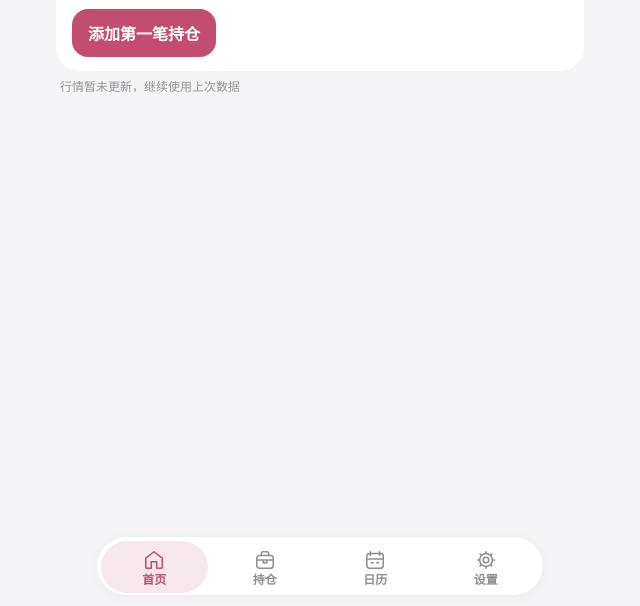
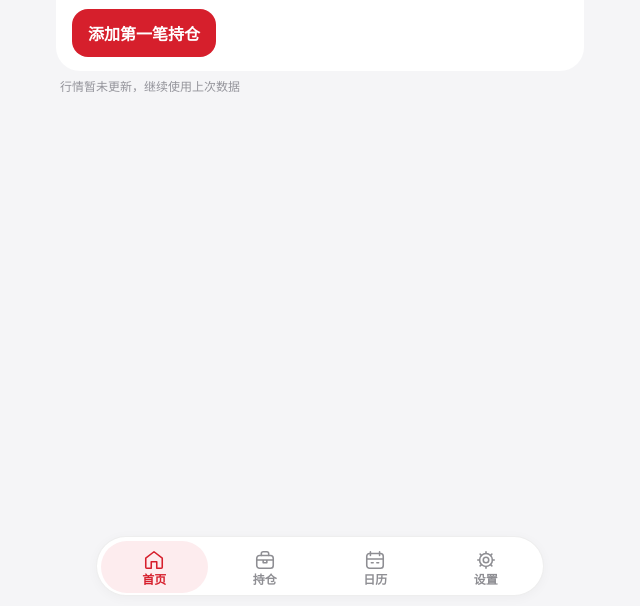
Before and after one commit to dingdinglean/tangping-dividend-ding, a website: page index.html in a window 1280 px wide. Shown: the part 194-800 px from the top of the page, without its empty margins (320-960 px from the left). Drawn offline with Linux system fonts and the light colour scheme.

Commit message:
Name the first milestone and label holdings 股息率 (#21)
Before the first level unlocks, the home card titles 保费自由 and shows the amount toward ¥1,000 without 「从第一步开始」 or 「下一站」. Holdings rows label the percentage 股息率. Progress and forecast colors move from dusty rose and peach to a true red and a clearer yellow. PWA cache is tangping-dividend-v7.7.3.

```diff
--- a/app.js
+++ b/app.js
@@ -1,6 +1,6 @@
-import { configureMarketEndpoint, refreshSnapshot, fetchUsdCnyRate, fetchAlphaQuote, fetchAlphaDividends, fetchAlphaMonthlyAdjustedDividends, fetchAlphaOverviewDividend, wait } from "./market-data.js?v=7.7.2";
-import { latestCompletedUsTradingSession } from "./market-calendar.js?v=7.7.2";
-import { APP_VERSION } from "./pwa-release.js?v=7.7.2";
+import { configureMarketEndpoint, refreshSnapshot, fetchUsdCnyRate, fetchAlphaQuote, fetchAlphaDividends, fetchAlphaMonthlyAdjustedDividends, fetchAlphaOverviewDividend, wait } from "./market-data.js?v=7.7.3";
+import { latestCompletedUsTradingSession } from "./market-calendar.js?v=7.7.3";
+import { APP_VERSION } from "./pwa-release.js?v=7.7.3";
 
 const STORAGE_KEY = "tangping-dividend.v1";
 const DELETE_BACKUP_KEY = "tangping-dividend.backup-before-delete";
@@ -928,7 +928,7 @@ function blendedYieldFoot(positions) {
     .map((item) => dividendYieldTypeLabel(item)));
   if (labels.size === 1) return `口径：${[...labels][0]}`;
   if (labels.size > 1) return "各标的口径不同，不是统一股息率";
-  return "尚无收益率";
+  return "尚无股息率";
 }
 
 function renderMarketCaption() {
@@ -972,10 +972,15 @@ function renderHome() {
 function renderFreedomMilestones(monthlyIncomeCny) {
   const { current, next, progress } = getFreedomStatus(monthlyIncomeCny);
   const incomeUsd = monthlyIncomeCny / number(state.settings.exchangeRate, 7.2);
+  const heading = current?.name || next?.name || "自由里程碑";
+  const nextStop = current && next ? ` <span>· 下一站 ${escapeHtml(next.name)}</span>` : "";
+  const detail = next
+    ? `${animatedMoney("freedom-next", incomeUsd)} / ${displayCnyAmount(next.amountCny)}${nextStop}`
+    : "五个里程碑已全部解锁";
   return `
     <section class="card freedom-card">
-      <div class="card-heading"><div><span class="eyebrow">自由里程碑</span><h2>${current ? escapeHtml(current.name) : "从第一步开始"}</h2></div><button class="milestone-edit" data-action="open-milestone-settings" aria-label="编辑自由里程碑"><span>${progress.toFixed(1)}%</span>${uiIcon("chevron")}</button></div>
-      <div class="freedom-next">${next ? `${animatedMoney("freedom-next", incomeUsd)} / ${displayCnyAmount(next.amountCny)} <span>· 下一站 ${escapeHtml(next.name)}</span>` : "五个里程碑已全部解锁"}</div>
+      <div class="card-heading"><div><span class="eyebrow">自由里程碑</span><h2>${escapeHtml(heading)}</h2></div><button class="milestone-edit" data-action="open-milestone-settings" aria-label="编辑自由里程碑"><span>${progress.toFixed(1)}%</span>${uiIcon("chevron")}</button></div>
+      <div class="freedom-next">${detail}</div>
       <div class="progress-track freedom-progress" role="progressbar" aria-label="下一自由里程碑进度" aria-valuemin="0" aria-valuemax="100" aria-valuenow="${progress.toFixed(1)}"><div class="progress-fill" data-progress-value="${progress}" style="transform:scaleX(${progress / 100})"></div></div>
     </section>`;
 }
@@ -1104,7 +1109,7 @@ function renderAssetCard(item) {
   return `
     <article class="card asset-card asset-card-compact ${expanded ? "is-expanded" : ""}" data-asset-card="${escapeHtml(asset.id)}">
       <button class="asset-toggle" type="button" data-action="toggle-asset" data-id="${escapeHtml(asset.id)}" aria-expanded="${expanded}" aria-controls="${detailsId}" aria-label="${expanded ? "收起" : "展开"} ${escapeHtml(asset.ticker)} 详情">
-        <span class="asset-compact-head"><strong class="asset-symbol">${escapeHtml(asset.ticker)}</strong><span class="asset-shares">${item.shares.toFixed(4).replace(/\.0+$/, "")} 股</span><span class="asset-compact-yield"><small>收益率</small><strong>${dividendRate}</strong><span class="asset-chevron" aria-hidden="true">⌄</span></span></span>
+        <span class="asset-compact-head"><strong class="asset-symbol">${escapeHtml(asset.ticker)}</strong><span class="asset-shares">${item.shares.toFixed(4).replace(/\.0+$/, "")} 股</span><span class="asset-compact-yield"><small>股息率</small><strong>${dividendRate}</strong><span class="asset-chevron" aria-hidden="true">⌄</span></span></span>
         <span class="asset-close-row"><span>收盘 <strong>${price}</strong></span>${changeText ? `<span class="price-change ${number(asset.priceChange) > 0 ? "positive" : number(asset.priceChange) < 0 ? "negative" : ""}">${changeText}</span>` : ""}<span>${shortDataDate(priceDateOf(asset))}</span><span class="price-state ${fresh ? "fresh" : "stale"}"><i class="status-dot ${fresh ? "fresh" : "stale"}"></i>${status}</span></span>
         <span class="asset-stat-grid"><span><label>已收分红 · USD</label><strong>${money(item.receivedDividends, "USD")}</strong></span><span><label>均价 · USD</label><strong>${item.shares > 0 ? money(avgCost, "USD") : "—"}</strong></span><span><label>净收益 · USD</label><strong class="${item.priceValid ? (item.pnl >= 0 ? "positive" : "negative") : ""}">${pnlText}</strong></span></span>
       </button>
--- a/index.html
+++ b/index.html
@@ -8,15 +8,15 @@
     <meta name="apple-mobile-web-app-status-bar-style" content="default" />
     <meta name="apple-mobile-web-app-title" content="躺平股息" />
     <meta name="description" content="记录少量美股持仓与被动股息收入的私人 PWA" />
-    <link rel="manifest" href="./manifest.webmanifest?v=7.7.2" />
+    <link rel="manifest" href="./manifest.webmanifest?v=7.7.3" />
     <link rel="icon" href="./icon.svg" type="image/svg+xml" />
     <link rel="apple-touch-icon" sizes="180x180" href="./icon-180.png" />
-    <link rel="stylesheet" href="./styles.css?v=7.7.2" />
+    <link rel="stylesheet" href="./styles.css?v=7.7.3" />
     <title>躺平股息</title>
   </head>
   <body>
     <div id="app"></div>
     <noscript>请启用 JavaScript 使用躺平股息。</noscript>
-    <script type="module" src="./app.js?v=7.7.2"></script>
+    <script type="module" src="./app.js?v=7.7.3"></script>
   </body>
 </html>
--- a/market-data.js
+++ b/market-data.js
@@ -1,5 +1,5 @@
-import { githubPagesSnapshotMirror } from "./pwa-release.js?v=7.7.2";
-import { latestCompletedUsTradingSession, sessionDateFromTimestamp } from "./market-calendar.js?v=7.7.2";
+import { githubPagesSnapshotMirror } from "./pwa-release.js?v=7.7.3";
+import { latestCompletedUsTradingSession, sessionDateFromTimestamp } from "./market-calendar.js?v=7.7.3";
 
 const FX_PRIMARY = "https://api.frankfurter.dev/v2/rate/USD/CNY";
 const FX_BACKUP = "https://open.er-api.com/v6/latest/USD";
--- a/package.json
+++ b/package.json
@@ -1,7 +1,7 @@
 {
   "name": "tangping-dividend",
   "private": true,
-  "version": "7.7.2",
+  "version": "7.7.3",
   "type": "module",
   "engines": { "node": ">=22" },
   "scripts": {
--- a/pwa-release.js
+++ b/pwa-release.js
@@ -6,7 +6,7 @@
 // Holdings stay in localStorage under tangping-dividend.v1 (app.js STORAGE_KEY).
 // Do not interpolate APP_VERSION into that key.
 
-export const APP_VERSION = "7.7.2";
+export const APP_VERSION = "7.7.3";
 
 export const APP_CACHE = `tangping-dividend-v${APP_VERSION}`;
 
--- a/styles.css
+++ b/styles.css
@@ -46,18 +46,18 @@
   --text-secondary: #8e8e93;
   --text-tertiary: #94949b;
   --divider: rgba(23, 23, 26, .07);
-  --accent: #c34d70;
-  --accent-strong: #ae3c5e;
-  --accent-soft: #f7e8ed;
-  --received: #c34d70;
-  --announced: #dfb766;
-  --forecast: #efb38b;
-  --yellow: #f0b54d;
+  --accent: #d61f2c;
+  --accent-strong: #b01520;
+  --accent-soft: #fdecee;
+  --received: #d61f2c;
+  --announced: #d4920b;
+  --forecast: #f5c400;
+  --yellow: #f5c400;
   --green: #39a96b;
-  --red: #e65173;
-  --red-soft: #ffedf1;
-  --nav-active: #c34d70;
-  --nav-active-soft: #f7ebee;
+  --red: #d61f2c;
+  --red-soft: #fdecee;
+  --nav-active: #d61f2c;
+  --nav-active-soft: #fdecee;
   --shadow: none;
   --font-stack: -apple-system, BlinkMacSystemFont, "SF Pro Display", "PingFang SC", "Microsoft YaHei", sans-serif;
   font-family: var(--font-stack);
@@ -73,18 +73,18 @@
     --text-secondary: #9a9a9f;
     --text-tertiary: #6f6f74;
     --divider: rgba(255, 255, 255, .06);
-    --accent: #e47d9b;
-    --accent-strong: #ee9bb3;
-    --accent-soft: rgba(228, 125, 155, .15);
-    --received: #e47d9b;
-    --announced: #d9b56f;
-    --forecast: #c88e66;
-    --yellow: #f0b54d;
+    --accent: #e23b3b;
+    --accent-strong: #ff8a80;
+    --accent-soft: rgba(226, 59, 59, .16);
+    --received: #e23b3b;
+    --announced: #e6b325;
+    --forecast: #f6d04a;
+    --yellow: #f6d04a;
     --green: #47c878;
-    --red: #ff5f83;
-    --red-soft: rgba(255, 95, 131, .14);
-    --nav-active: #e47d9b;
-    --nav-active-soft: rgba(210, 117, 138, .14);
+    --red: #e23b3b;
+    --red-soft: rgba(226, 59, 59, .16);
+    --nav-active: #e23b3b;
+    --nav-active-soft: rgba(226, 59, 59, .16);
     --shadow: none;
   }
 }
@@ -98,18 +98,18 @@
   --text-secondary: #9a9a9f;
   --text-tertiary: #6f6f74;
   --divider: rgba(255, 255, 255, .06);
-  --accent: #e47d9b;
-  --accent-strong: #ee9bb3;
-  --accent-soft: rgba(228, 125, 155, .15);
-  --received: #e47d9b;
-  --announced: #d9b56f;
-  --forecast: #c88e66;
-  --yellow: #f0b54d;
+  --accent: #e23b3b;
+  --accent-strong: #ff8a80;
+  --accent-soft: rgba(226, 59, 59, .16);
+  --received: #e23b3b;
+  --announced: #e6b325;
+  --forecast: #f6d04a;
+  --yellow: #f6d04a;
   --green: #47c878;
-  --red: #ff5f83;
-  --red-soft: rgba(255, 95, 131, .14);
-  --nav-active: #e47d9b;
-  --nav-active-soft: rgba(210, 117, 138, .14);
+  --red: #e23b3b;
+  --red-soft: rgba(226, 59, 59, .16);
+  --nav-active: #e23b3b;
+  --nav-active-soft: rgba(226, 59, 59, .16);
   --shadow: none;
 }
 
```
Also changed, not shown: tests/app.test.mjs (+16 -0 lines), manifest.webmanifest.
